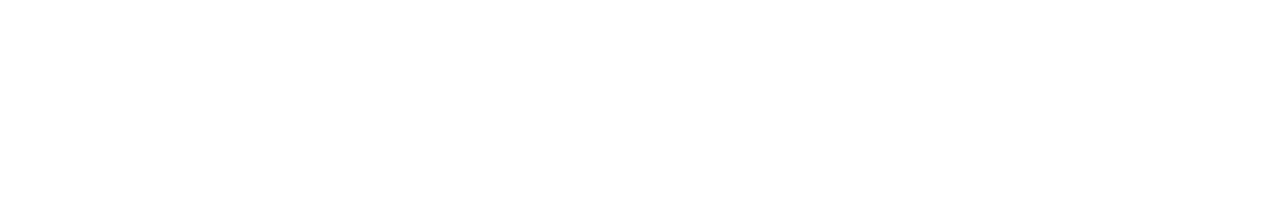
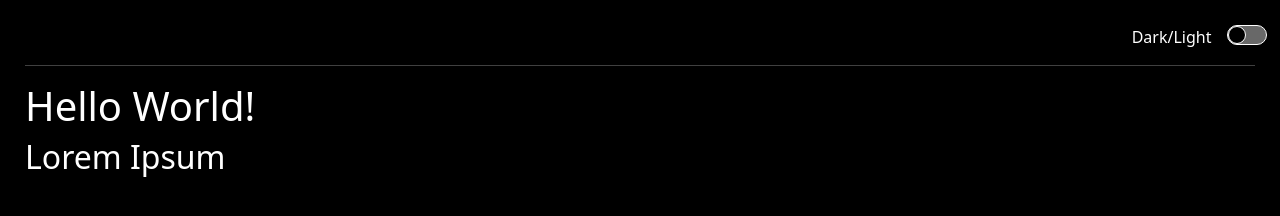
Before and after one commit to GabryellJesus/Gestaodeprojetos12, a plain HTML site: page Index.html in a window 1280 px wide. Drawn offline with nearby package versions, Linux system fonts and the light colour scheme.

Commit message:
Mudança de tema

```diff
--- /dev/null
+++ b/Index.css
@@ -0,0 +1,75 @@
+body {
+            padding: 25px;
+            background-color: rgb(0, 0, 0);
+            color: rgb(255, 255, 255);
+        }
+
+        /* Modo claro */
+        .white-mode {
+            background-color: rgb(255, 255, 255);
+            color: rgb(0, 0, 0);
+        }
+        /* Estilos do switch */
+        :root {
+            --switch-width: 40px;
+            --switch-height: 20px;
+            --icon-size: 18px;
+            --slider-offset: 0px;
+        }
+
+        .switch input {
+            width: 0;
+            height: 0;
+            opacity: 0;
+        }
+
+        .switch {
+            position: relative;
+            display: inline-block;
+            width: var(--switch-width);
+            height: var(--switch-height);
+        }
+
+        .slider {
+            position: absolute;
+            cursor: pointer;
+            top: 0px;
+            left: 0;
+            right: 0;
+            bottom: 0;
+            background-color: rgb(104, 104, 104);
+            border: 1px solid rgb(255, 255, 255);
+            transition: .4s;
+            border-radius: 34px;
+        }
+
+        .slider::before {
+            position: absolute;
+            content: "";
+            height: var(--icon-size, 20px);
+            width: var(--icon-size, 20px);
+            border-radius: 20px;
+            left: var(--slider-offset, 4px);
+            top: translateY(-50%);
+            background-color: rgb(0, 0, 0);
+            border: 1px solid rgb(255, 255, 255);
+            transition: .4s;
+
+        }
+
+        input:checked+.slider {
+            background: rgb(159, 159, 159);
+            border: 1px solid rgb(0, 0, 0);
+
+        }
+
+        input:checked+.slider::before {
+            transform: translateX(20px);
+            background-color: rgb(255, 255, 255);
+            border: 1px solid rgb(0, 0, 0);
+        }
+
+        .align {
+            display: flex;
+            justify-content: flex-end;
+        }
--- a/Index.html
+++ b/Index.html
@@ -1,11 +1,58 @@
 <!DOCTYPE html>
 <html lang="en">
+
 <head>
     <meta charset="UTF-8">
     <meta name="viewport" content="width=device-width, initial-scale=1.0">
     <title>Document</title>
+    <!-- Bootstrap CSS -->
+    <link href="https://cdn.jsdelivr.net/npm/bootstrap@5.3.8/dist/css/bootstrap.min.css" rel="stylesheet"
+        integrity="sha384-sRIl4kxILFvY47J16cr9ZwB07vP4J8+LH7qKQnuqkuIAvNWLzeN8tE5YBujZqJLB" crossorigin="anonymous">
+        <link rel="stylesheet" href="Index.css">
+
+
 </head>
+
 <body>
+    <div class="align">
+        <span> <!-- Switch (invisible unicode for spacing because im dumb lowk so you can fix it if possible) -->
+            ⠀⠀Dark/Light⠀⠀
+            <label class="switch row">
+                <input type="checkbox" onclick="myFunction()">
+                <span class="slider">
+
+                </span>
+
+            </label>
+        </span>
+    </div>
+    <!-- texto de exemplo -->
+    <hr>
+    <div>
+        <span>
+            <H1>
+                Hello World!
+            </H1>
+            <h2>
+                Lorem Ipsum
+            </h2>
+        </span>
+    </div>
+
+    <!--example end -->
+
+    <!-- Bootstrap JS -->
+    <script src="https://cdn.jsdelivr.net/npm/bootstrap@5.3.8/dist/js/bootstrap.bundle.min.js"
+        integrity="sha384-FKyoEForCGlyvwx9Hj09JcYn3nv7wiPVlz7YYwJrWVcXK/BmnVDxM+D2scQbITxI" crossorigin="anonymous">
+        </script>
+
+    <!-- JS para alternar entre os modos -->
+    <script>function myFunction() {
+            var element = document.body;
+            element.classList.toggle("white-mode");
+        }
+    </script>
 
 </body>
+
 </html>
```
